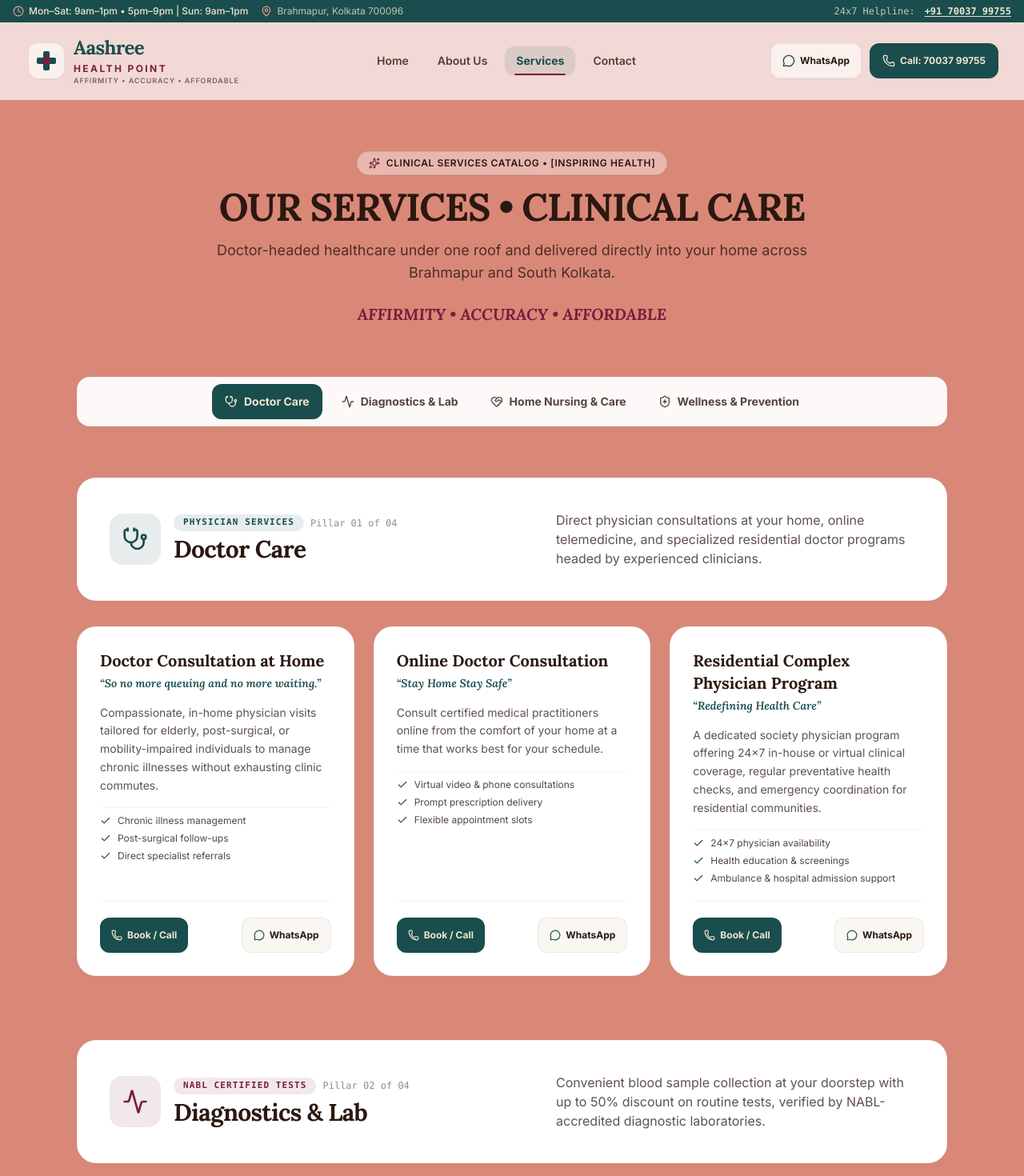
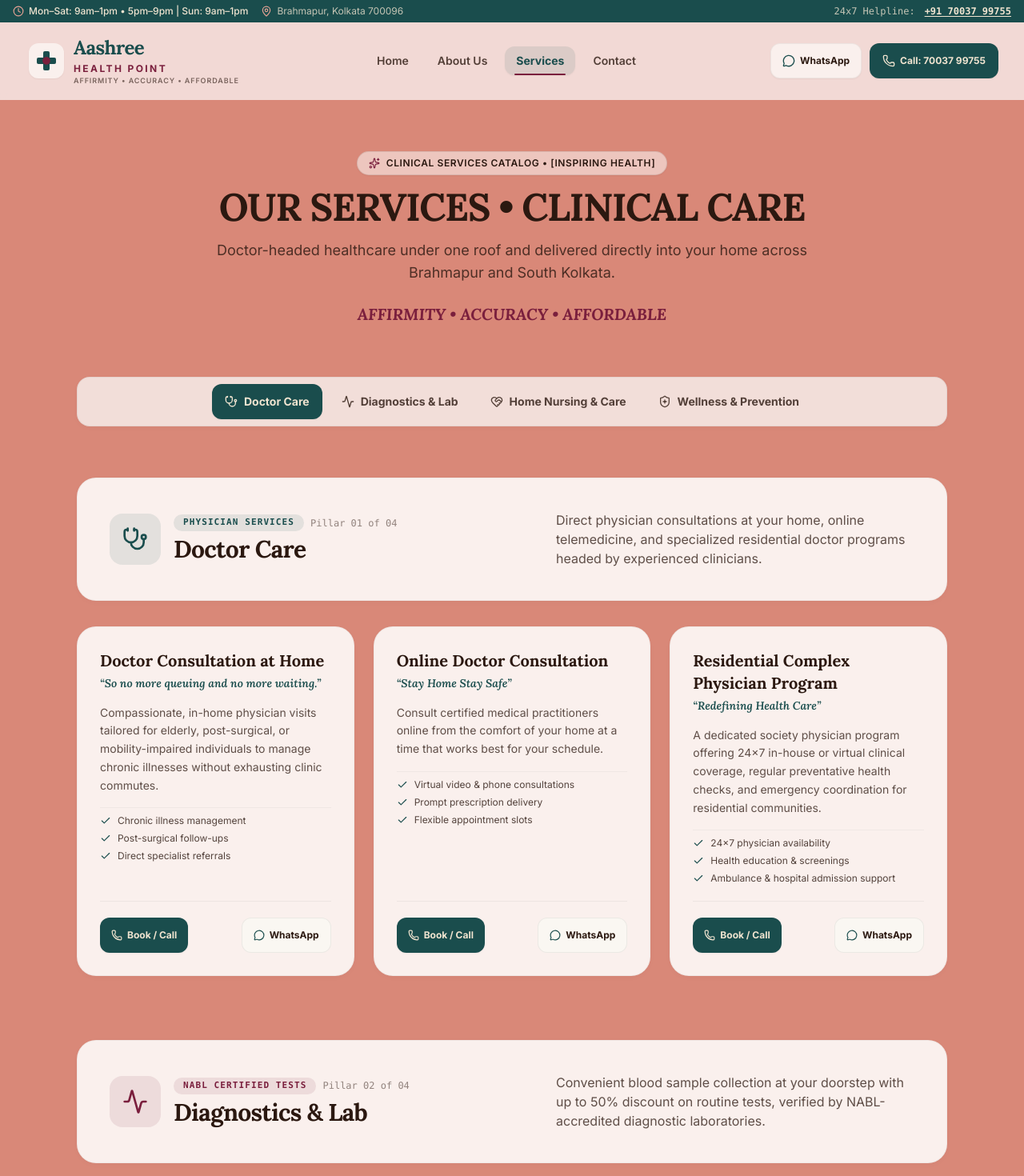
Before and after one commit to aryanbhojgaria/Aashree-Health-Point-, a React (Vite) app: page /services in a window 1280 px wide. Shown: the top 1470 px of the page at 80% size. Built offline with nearby package versions, Linux system fonts and the light colour scheme.

Commit message:
style(services): apply warm header tint to sticky jump nav and cards across all 4 pillars

```diff
--- a/src/pages/ServicesPage.jsx
+++ b/src/pages/ServicesPage.jsx
@@ -215,7 +215,7 @@ export default function ServicesPage() {
 
         {/* Editorial Page Header */}
         <div className="text-center max-w-3xl mx-auto space-y-4">
-          <div className="inline-flex items-center gap-2 px-3.5 py-1.5 rounded-full bg-white/40 border border-ink/10 text-xs font-semibold text-ink uppercase tracking-wider shadow-sm">
+          <div className="inline-flex items-center gap-2 px-3.5 py-1.5 rounded-full bg-[#FAF0ED]/60 border border-ink/10 text-xs font-semibold text-ink uppercase tracking-wider shadow-sm">
             <Sparkles className="w-3.5 h-3.5 text-maroon" />
             <span>Clinical Services Catalog &bull; [Inspiring Health]</span>
           </div>
@@ -236,7 +236,7 @@ export default function ServicesPage() {
         </div>
 
         {/* Sticky Category Quick Jump Navigation */}
-        <div className="sticky top-20 z-30 bg-white/95 backdrop-blur-md rounded-2xl p-2 shadow-card border border-black/[0.05] overflow-x-auto scrollbar-none">
+        <div className="sticky top-20 z-30 bg-[#F4E3DF]/95 backdrop-blur-md rounded-2xl p-2 shadow-card border border-black/[0.05] overflow-x-auto scrollbar-none">
           <div className="flex items-center justify-start sm:justify-center gap-2 min-w-max px-1">
             {serviceCategories.map((cat) => {
               const Icon = cat.icon;
@@ -250,7 +250,7 @@ export default function ServicesPage() {
                   className={`touch-target flex items-center gap-2 px-4 py-2.5 rounded-xl font-sans text-xs sm:text-sm font-bold transition-all cursor-pointer whitespace-nowrap ${
                     isSelected
                       ? 'bg-teal text-cream shadow-sm'
-                      : 'text-ink/80 hover:text-teal hover:bg-cream-50'
+                      : 'text-ink/80 hover:text-teal hover:bg-[#FAF0ED]'
                   }`}
                 >
                   <Icon className="w-4 h-4 shrink-0" />
@@ -274,7 +274,7 @@ export default function ServicesPage() {
                 className="scroll-mt-36 space-y-8"
               >
                 {/* Category Header Card */}
-                <div className="bg-white rounded-3xl p-6 sm:p-8 lg:p-10 shadow-card border border-black/[0.04] flex flex-col md:flex-row md:items-center justify-between gap-6">
+                <div className="bg-[#FAF0ED] rounded-3xl p-6 sm:p-8 lg:p-10 shadow-card border border-black/[0.04] flex flex-col md:flex-row md:items-center justify-between gap-6">
                   <div className="flex items-start sm:items-center gap-4">
                     <div className={`w-14 h-14 sm:w-16 sm:h-16 rounded-2xl flex items-center justify-center shrink-0 ${cat.accentStyles.pillBg}`}>
                       <Icon className="w-7 h-7 sm:w-8 sm:h-8" />
@@ -306,7 +306,7 @@ export default function ServicesPage() {
                   {cat.services.map((service) => (
                     <div
                       key={service.id}
-                      className="bg-white rounded-3xl p-6 sm:p-7 shadow-card hover:shadow-card-hover transition-all duration-300 border border-black/[0.04] flex flex-col justify-between"
+                      className="bg-[#FAF0ED] rounded-3xl p-6 sm:p-7 shadow-card hover:shadow-card-hover transition-all duration-300 border border-black/[0.04] flex flex-col justify-between"
                     >
                       <div className="space-y-4">
                         {/* Service Header */}
@@ -395,7 +395,7 @@ export default function ServicesPage() {
               href={`https://wa.me/91${primaryPhone}`}
               target="_blank"
               rel="noopener noreferrer"
-              className="touch-target inline-flex items-center gap-2 px-6 py-3.5 rounded-xl bg-white text-ink font-bold text-sm hover:bg-cream-50 transition-all shadow-sm"
+              className="touch-target inline-flex items-center gap-2 px-6 py-3.5 rounded-xl bg-[#FAF0ED] text-ink font-bold text-sm hover:bg-[#F5E5E0] transition-all shadow-sm"
             >
               <MessageCircle className="w-4 h-4 text-teal" />
               <span>WhatsApp Consultation Desk</span>
```
